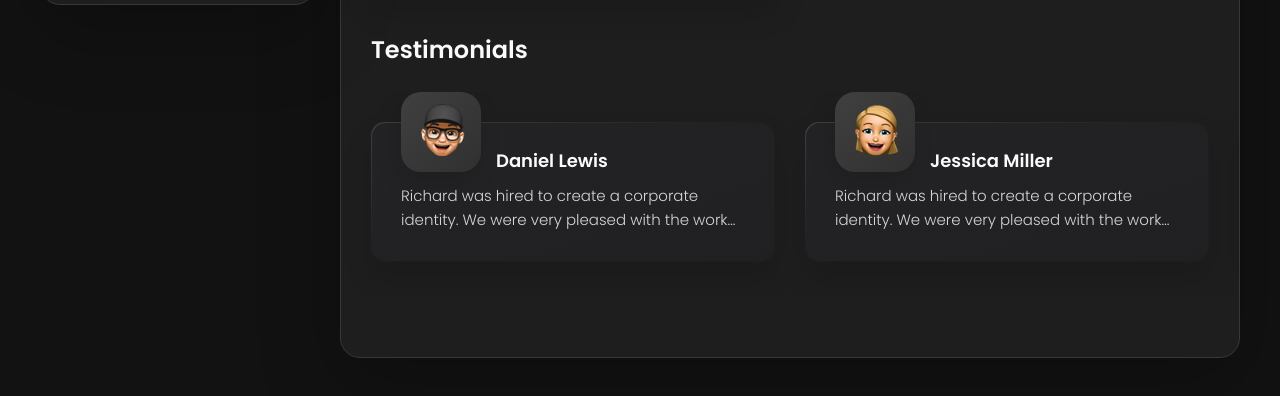
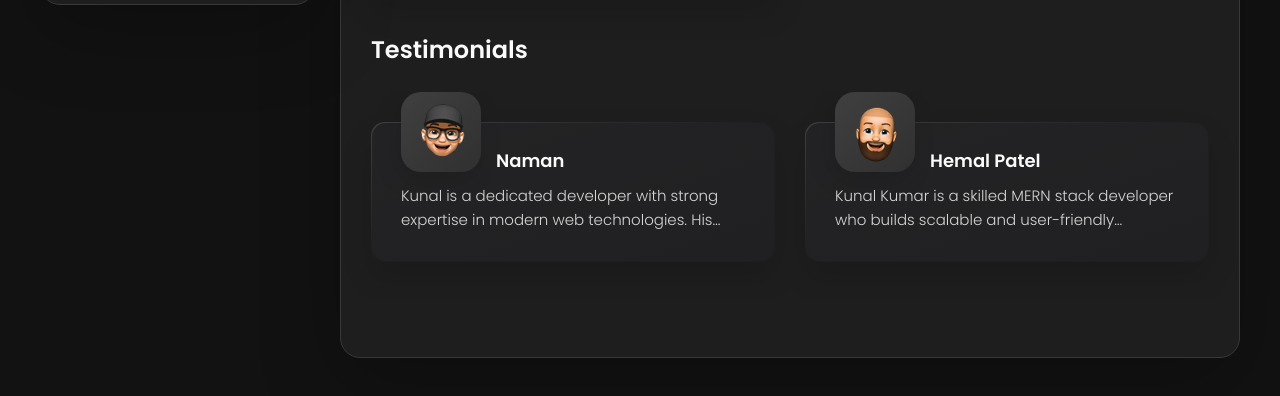
Before and after one commit to KUNAL01011/Kunal-Kumar, a plain HTML site: page index.html in a window 1280 px wide. Shown: the part 836-1232 px from the top of the page. Drawn offline with nearby package versions, Linux system fonts and the light colour scheme.

Commit message:
update the resume and add project and some adding testimonial

```diff
--- a/index.html
+++ b/index.html
@@ -314,64 +314,19 @@
                   <img src="./assets/images/avatar-1.png" alt="Daniel lewis" width="60" data-testimonials-avatar>
                 </figure>
 
-                <h4 class="h4 testimonials-item-title" data-testimonials-title>Daniel lewis</h4>
+                <h4 class="h4 testimonials-item-title" data-testimonials-title>Naman</h4>
 
                 <div class="testimonials-text" data-testimonials-text>
                   <p>
-                    Richard was hired to create a corporate identity. We were very pleased with the work done. She has a
-                    lot of experience
-                    and is very concerned about the needs of client. Lorem ipsum dolor sit amet, ullamcous cididt
-                    consectetur adipiscing
-                    elit, seds do et eiusmod tempor incididunt ut laborels dolore magnarels alia.
+                    Kunal is a dedicated developer with strong expertise in modern web technologies. His ability to turn
+                    ideas into functional solutions sets him apart.
                   </p>
                 </div>
 
               </div>
             </li>
 
-            <li class="testimonials-item">
-              <div class="content-card" data-testimonials-item>
 
-                <figure class="testimonials-avatar-box">
-                  <img src="./assets/images/avatar-2.png" alt="Jessica miller" width="60" data-testimonials-avatar>
-                </figure>
-
-                <h4 class="h4 testimonials-item-title" data-testimonials-title>Jessica miller</h4>
-
-                <div class="testimonials-text" data-testimonials-text>
-                  <p>
-                    Richard was hired to create a corporate identity. We were very pleased with the work done. She has a
-                    lot of experience
-                    and is very concerned about the needs of client. Lorem ipsum dolor sit amet, ullamcous cididt
-                    consectetur adipiscing
-                    elit, seds do et eiusmod tempor incididunt ut laborels dolore magnarels alia.
-                  </p>
-                </div>
-
-              </div>
-            </li>
-
-            <li class="testimonials-item">
-              <div class="content-card" data-testimonials-item>
-
-                <figure class="testimonials-avatar-box">
-                  <img src="./assets/images/avatar-3.png" alt="Emily evans" width="60" data-testimonials-avatar>
-                </figure>
-
-                <h4 class="h4 testimonials-item-title" data-testimonials-title>Emily evans</h4>
-
-                <div class="testimonials-text" data-testimonials-text>
-                  <p>
-                    Richard was hired to create a corporate identity. We were very pleased with the work done. She has a
-                    lot of experience
-                    and is very concerned about the needs of client. Lorem ipsum dolor sit amet, ullamcous cididt
-                    consectetur adipiscing
-                    elit, seds do et eiusmod tempor incididunt ut laborels dolore magnarels alia.
-                  </p>
-                </div>
-
-              </div>
-            </li>
 
             <li class="testimonials-item">
               <div class="content-card" data-testimonials-item>
@@ -380,15 +335,12 @@
                   <img src="./assets/images/avatar-4.png" alt="Henry william" width="60" data-testimonials-avatar>
                 </figure>
 
-                <h4 class="h4 testimonials-item-title" data-testimonials-title>Henry william</h4>
+                <h4 class="h4 testimonials-item-title" data-testimonials-title>Hemal Patel</h4>
 
                 <div class="testimonials-text" data-testimonials-text>
                   <p>
-                    Richard was hired to create a corporate identity. We were very pleased with the work done. She has a
-                    lot of experience
-                    and is very concerned about the needs of client. Lorem ipsum dolor sit amet, ullamcous cididt
-                    consectetur adipiscing
-                    elit, seds do et eiusmod tempor incididunt ut laborels dolore magnarels alia.
+                    Kunal Kumar is a skilled MERN stack developer who builds scalable and user-friendly applications.
+                    His problem-solving and attention to detail make him a valuable asset to any project.
                   </p>
                 </div>
 
@@ -768,6 +720,23 @@
 
               </a>
             </li>
+            <li class="project-item  active" data-filter-item data-category="web development">
+              <a href="https://github.com/ParaSeeek">
+
+                <figure class="project-img">
+                  <div class="project-item-icon-box">
+                    <ion-icon name="eye-outline"></ion-icon>
+                  </div>
+
+                  <img src="./assets/images/para-seek.png" alt="fundo" loading="lazy">
+                </figure>
+
+                <h3 class="project-title">Para Seek Employment Portal</h3>
+
+                <p class="project-category">Web development</p>
+
+              </a>
+            </li>
 
             <li class="project-item  active" data-filter-item data-category="applications">
               <a href="https://github.com/KUNAL01011/Aura">
```
Also changed, not shown: assets/images/para-seek.png (added), 1 other file.
